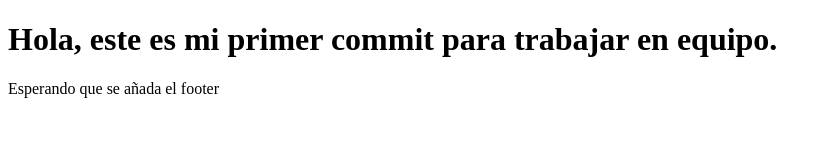
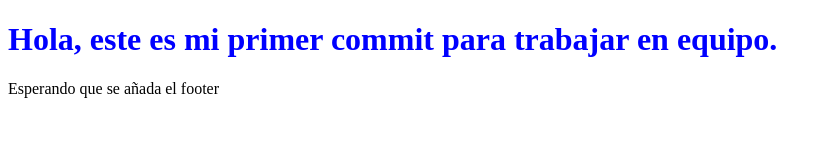
Before and after one commit to sergiomunozgesell/gittest, a plain HTML site: page index.html in a window 1280 px wide. Shown: the whole page, without its empty margins (0-831 px from the left). Drawn offline with Linux system fonts and the light colour scheme.

Commit message:
se añade colores desde main

```diff
--- a/index.html
+++ b/index.html
@@ -4,10 +4,11 @@
     <meta charset="UTF-8">
     <meta name="viewport" content="width=device-width, initial-scale=1.0">
     <title>Document</title>
+    <link rel="stylesheet" href="src/styles/main.css">
 </head>
 <body>
 
-    <h1>Hola, este es mi primer commit para trabajar en equipo.</h1>
+    <h1 class="Tittle">Hola, este es mi primer commit para trabajar en equipo.</h1>
     <p>Esperando que se añada el footer</p>
 
 </body>
--- /dev/null
+++ b/src/styles/main.css
@@ -0,0 +1,3 @@
+h1{
+    color: blue;
+}
```
